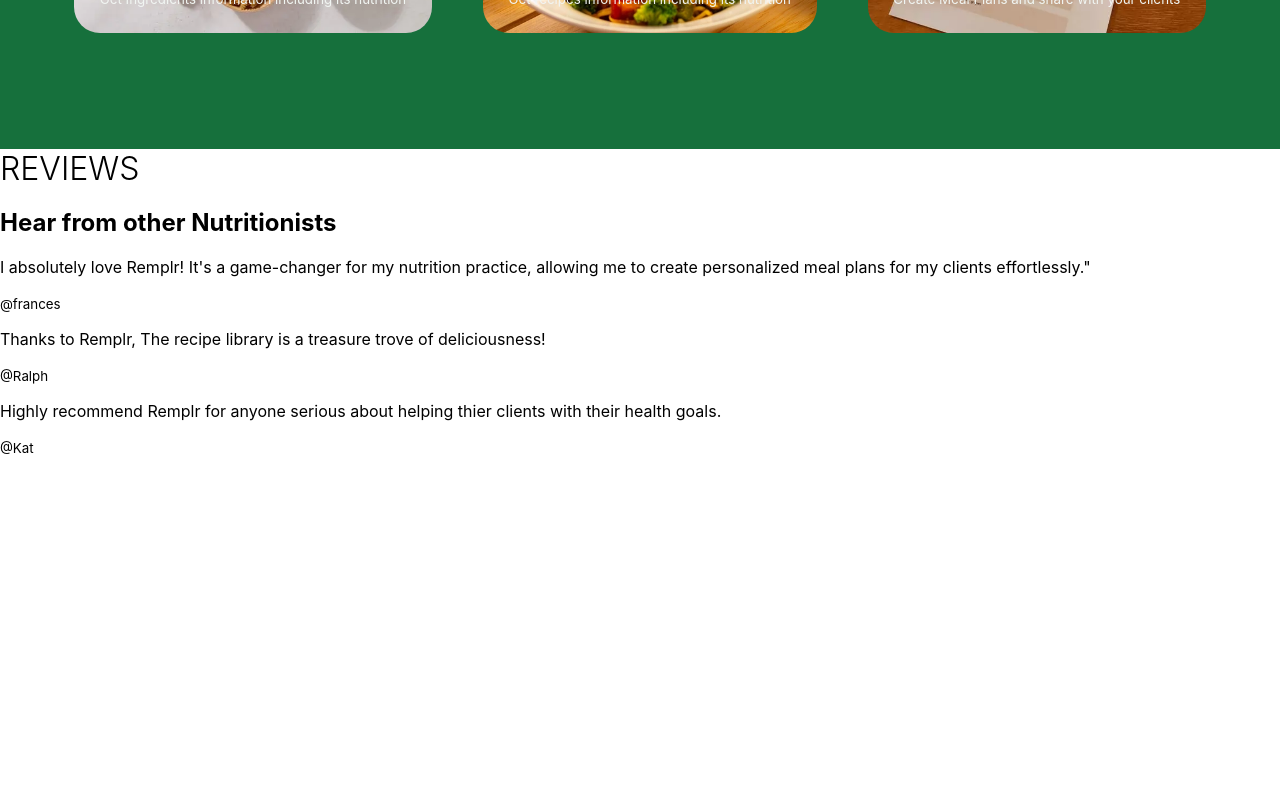
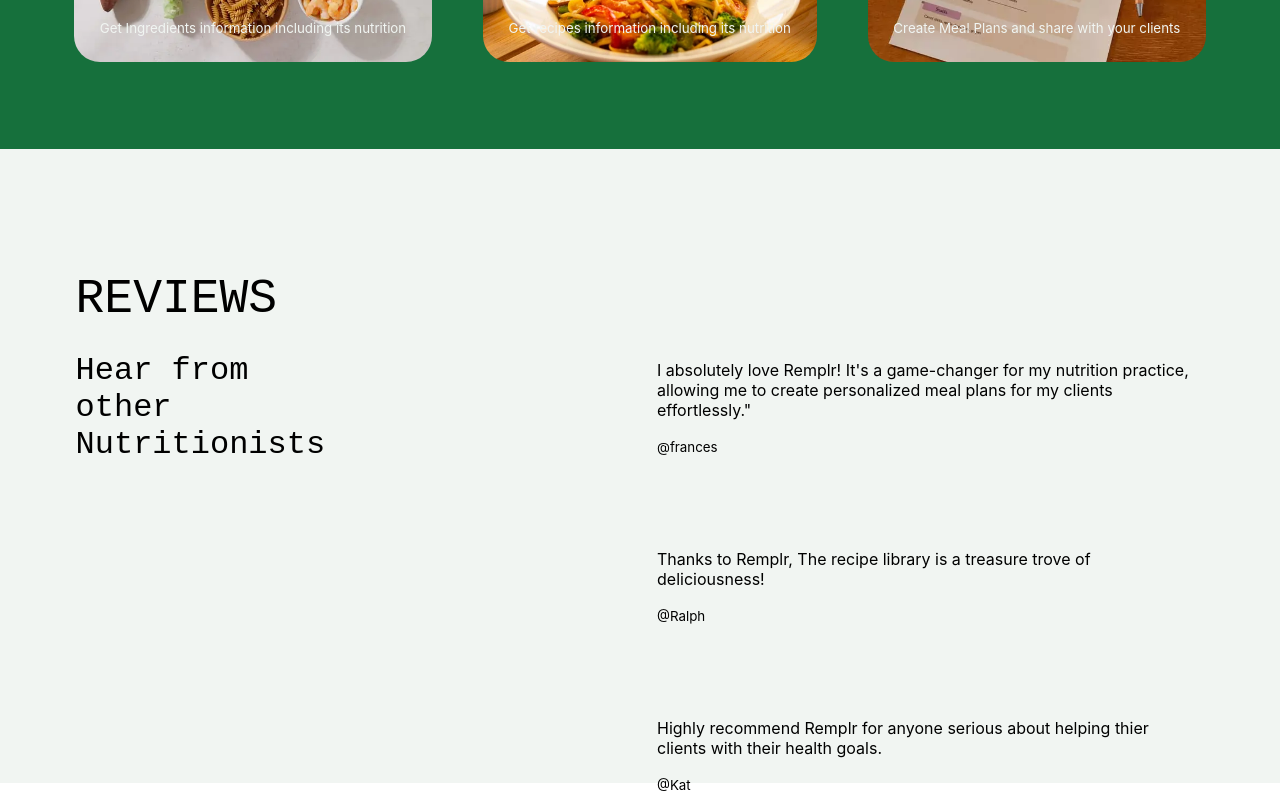
Before and after one commit to coderhimanshu1/REMPLR-2.0, a React (Create React App) app: page / in a window 1280 px wide. Shown: the part 2331-3131 px from the top of the page. Before the commit the page ends 2788 px from the top, so only its background shows below. Built offline with nearby package versions, Linux system fonts and the light colour scheme.

Commit message:
adding reviews section

```diff
--- a/src/styles/home.css
+++ b/src/styles/home.css
@@ -134,6 +134,7 @@ body {
 
 .home-features h1 {
   padding: 5%;
+  font-size: 350%;
 }
 
 .home-features-cards {
@@ -171,4 +172,39 @@ body {
   border-radius: 26px;
 }
 
-/*  */
+/* Styling for Reviews section */
+
+.home-reviews {
+  display: flex;
+  flex-direction: row;
+  height: 60vh;
+  background-color: #f1f5f2;
+  padding: 6% 5%;
+}
+
+.home-review-container,
+.home-review-title {
+  padding: 1% 0;
+  margin: 3% 1%;
+  width: 60%;
+}
+
+.home-review {
+  padding: 1%;
+  margin: 12% 0;
+}
+
+.home-review-title h1,
+h2 {
+  font-family: "JetBrains Mono", monospace;
+}
+
+.home-review-title h1 {
+  font-weight: 200;
+  font-size: 300%;
+}
+.home-review-title h2 {
+  font-size: 200%;
+  font-weight: 100;
+  width: 50%;
+}
```
